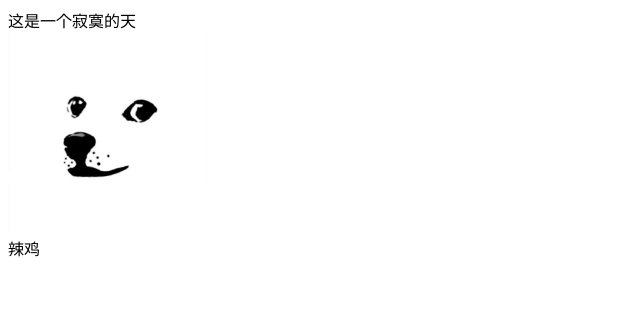
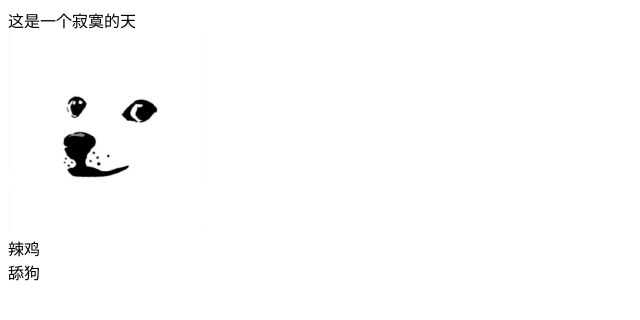
Before and after one commit to lz251367/gitStudy, a plain HTML site: page index.html in a window 1280 px wide. Shown: the full height of the page, 0-640 px from the left. Drawn offline with Linux system fonts and the light colour scheme.

Commit message:
添加一个舔狗

```diff
--- a/index.html
+++ b/index.html
@@ -10,5 +10,6 @@
     <div>这是一个寂寞的天</div>
     <img src="./QQ图片20190923193219.jpg" alt="" style="height: 200px;">
     <div>辣鸡</div>
+    <span>舔狗</span>
 </body>
 </html>
```
